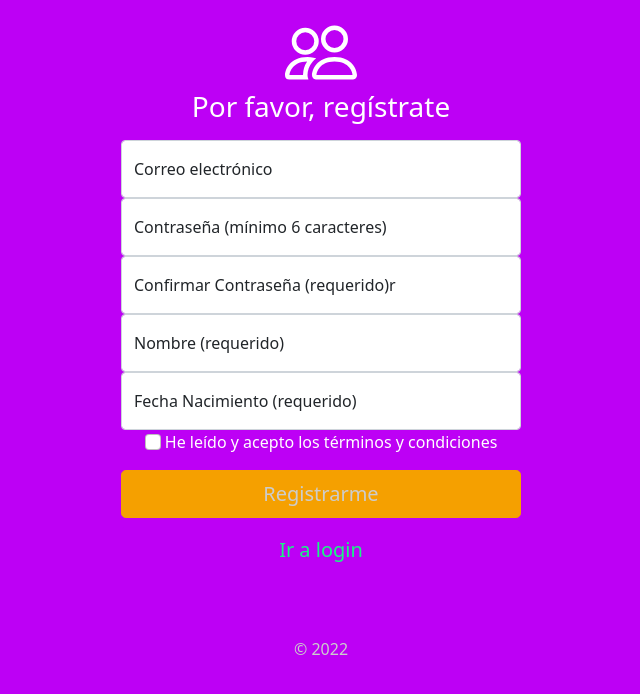
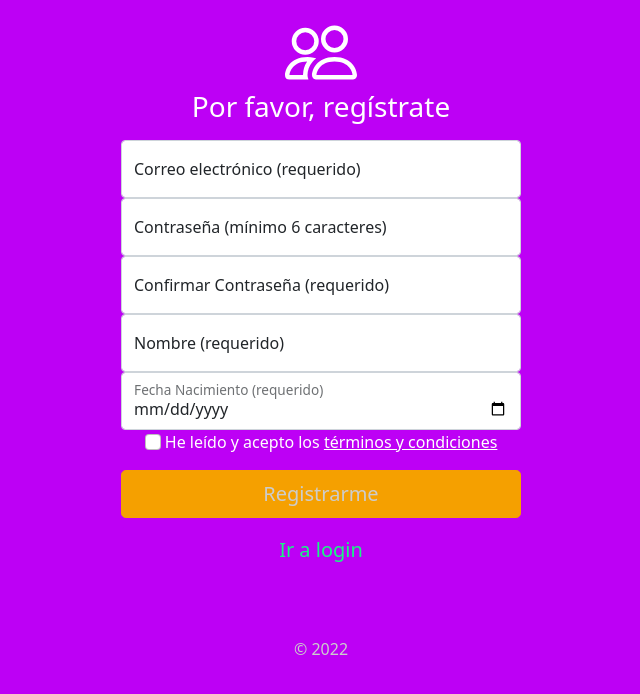
Before and after one commit to Solojaume/Connecting_people, an Angular app in the folder frontend/: page /register in a window 1280 px wide. Shown: the top 694 px of the page, without its empty margins (319-959 px from the left). Built offline with nearby package versions, Linux system fonts and the light colour scheme.

Commit message:
Data picker funcionando

```diff
--- a/frontend/src/app/core/shared/shared.module.ts
+++ b/frontend/src/app/core/shared/shared.module.ts
@@ -11,7 +11,7 @@ import { ServicesModule } from './services/services.module';
 
 @NgModule({
   declarations: [
-      ImagenesComponent
+      ImagenesComponent,
   ],
   imports: [
     CommonModule,
--- a/frontend/src/app/public/register/register.component.html
+++ b/frontend/src/app/public/register/register.component.html
@@ -1,12 +1,10 @@
 <form id="register-form" [formGroup]="formularioRegistro" (ngSubmit)="submit()">
-
   <h1 class="h3 mb-3 fw-normal color-white">Por favor, regístrate</h1>
-
   <div class="form-floating">
     <input type="email" formControlName="email" class="form-control" id="floatingInput" placeholder="name@example.com">
     <label for="floatingInput">
       <span class="color-red" *ngIf="errorType=='email'">*</span>
-      Correo electrónico
+      Correo electrónico <span>(requerido)</span>
     </label>
   </div>
   <div class="form-floating">
@@ -22,7 +20,7 @@
     <label for="floatingPassword2">
       <span class="color-red" *ngIf="errorType=='password2'">*</span>
       Confirmar Contraseña
-      <span>(requerido)</span>r
+      <span>(requerido)</span>
     </label>
   </div>
   <div class="form-floating">
@@ -32,17 +30,20 @@
       Nombre <span>(requerido)</span> </label>
   </div>
   <div class="form-floating">
-    <input type="text" formControlName="fecha_na" class="form-control" id="floatingData" placeholder="text">
+    <input formControlName="fecha_na" class="form-control" id="floatingData" type="date" min="1900-01-01" [max]="today"
+    placeholder="date">
     <label for="floatingData">
       <span class="color-red" *ngIf="errorType=='fecha'">*</span>
       Fecha Nacimiento
       <span>(requerido)</span>
     </label>
   </div>
+
+
   <div class="checkbox mb-3">
     <span class="color-red" *ngIf="errorType=='aceptTerms'">* </span>
     <label class="color-white">
-      <input class="form-check-input" type="checkbox" value="acepto" formControlName="aceptTerms"> He leído y acepto los términos y condiciones
+      <input class="form-check-input" type="checkbox" value="acepto" formControlName="aceptTerms"> He leído y acepto los <a class="color-white" routerLink="/politicas"> términos y condiciones</a>
     </label>
   </div>
 
--- a/frontend/src/app/public/register/register.component.ts
+++ b/frontend/src/app/public/register/register.component.ts
@@ -1,8 +1,6 @@
 import { Component, OnInit } from '@angular/core';
 import { FormControl, FormGroup, Validators } from '@angular/forms';
 import { AuthService } from 'src/app/core/shared/services/auth.service';
-
-
 @Component({
   selector: 'app-register',
   templateUrl: './register.component.html',
@@ -14,6 +12,7 @@ export class RegisterComponent implements OnInit {
   error!:string;
   errorType!:string;
   mensaje!:string;
+  today!:Date;
 
   formularioRegistro = new FormGroup ({
     email: new FormControl(null,Validators.required),
@@ -75,6 +74,7 @@ export class RegisterComponent implements OnInit {
   constructor(private auth:AuthService) { }
 
   ngOnInit(): void {
+    this.today=new Date();
   }
 
 }
--- a/frontend/src/app/public/register/register.module.ts
+++ b/frontend/src/app/public/register/register.module.ts
@@ -11,7 +11,8 @@ import { SharedModule } from 'src/app/core/shared/shared.module';
   imports: [
     CommonModule,
     RegisterRoutingModule,
-    SharedModule
+    SharedModule,
+
   ],exports:[
     RegisterComponent
   ]
--- a/frontend/src/index.html
+++ b/frontend/src/index.html
@@ -6,8 +6,10 @@
   <base href="/">
   <meta name="viewport" content="width=device-width, initial-scale=1">
   <link rel="icon" type="image/x-icon" href="favicon.ico">
+
 </head>
 <body class="bg-primary">
+
   <app-root></app-root>
 </body>
 </html>
```
Also changed, not shown: frontend/src/styles.scss (line endings or trailing spaces).
